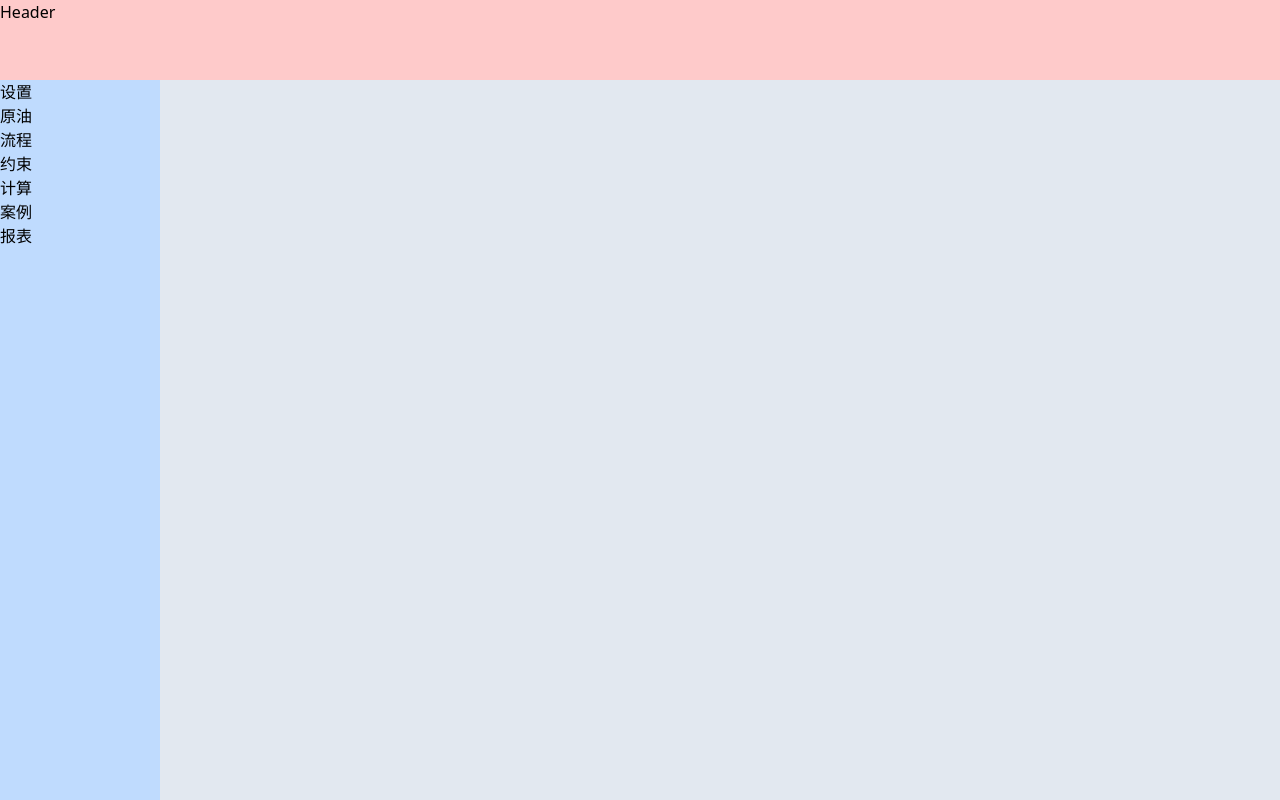
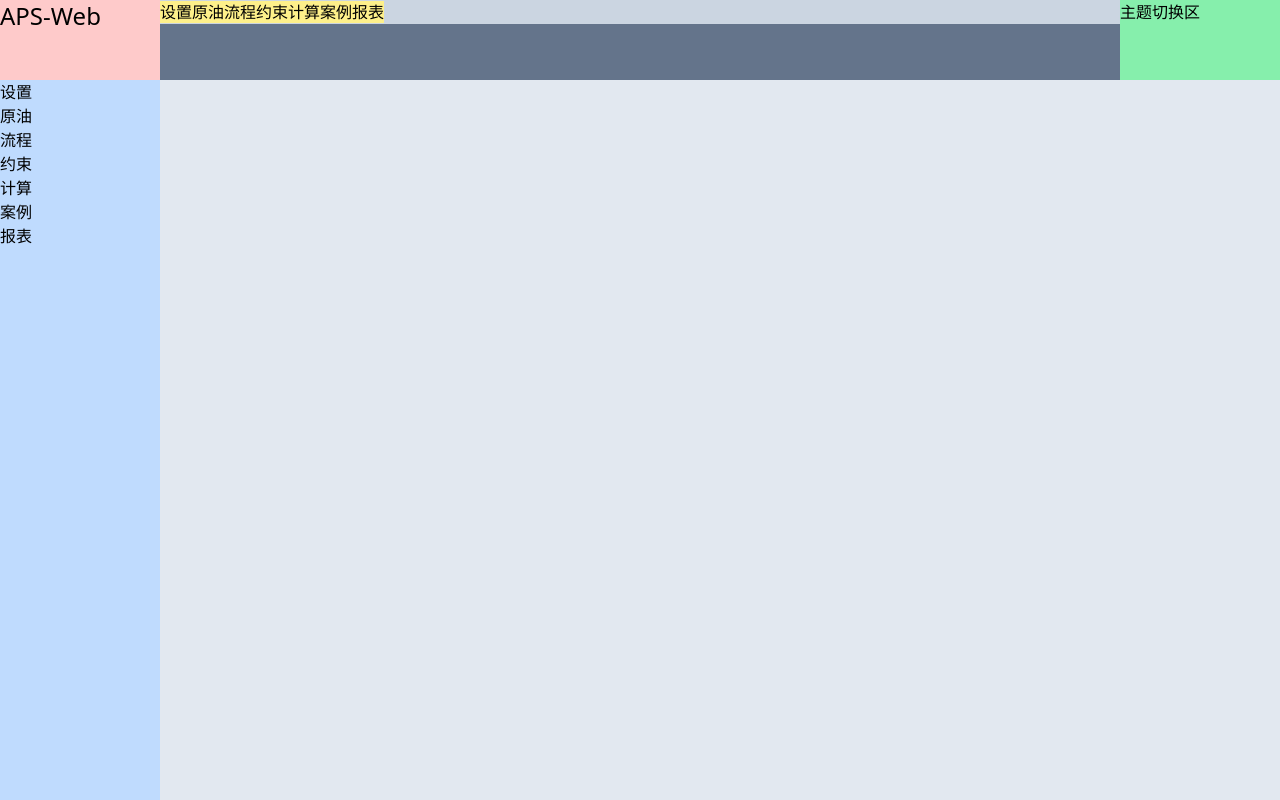
Before and after one commit to GSemir0418/demo23-11-20, a React (Vite) app: page / in a window 1280 px wide. Built offline with nearby package versions, Linux system fonts and the light colour scheme.

Commit message:
feat: Layout

```diff
--- a/src/layout/Layout.tsx
+++ b/src/layout/Layout.tsx
@@ -1,12 +1,13 @@
 import React from 'react'
 import { Outlet } from 'react-router-dom'
 import { Sider } from '@/components/Sider'
+import { Header } from '@/components/Header'
 
 interface Props {}
 export const Layout: React.FC<Props> = () => {
   return (
     <div className=" bg-black h-[100vh] w-[100vw] relative flex flex-col">
-      <div className=" bg-red-200 w-full h-20 flex-shrink-0">Header</div>
+      <Header />
       <div className=" flex flex-row flex-1">
         <Sider />
         <div className=" bg-slate-200 flex-1">
```
